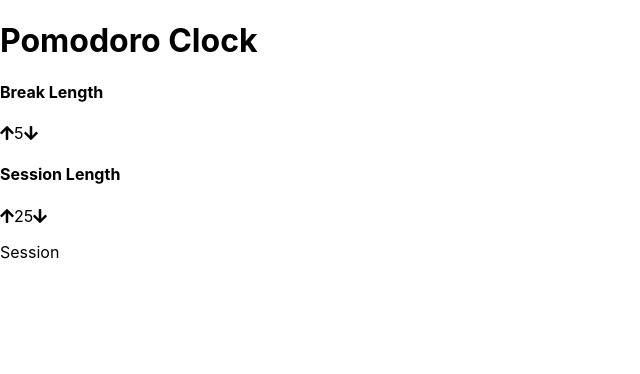
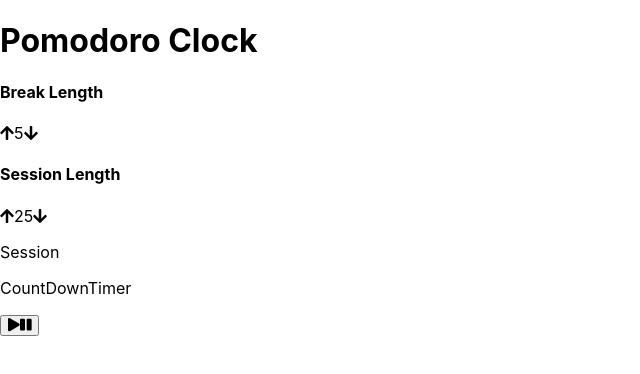
Before and after one commit to rizsyed1/pomodoro-clock, a React (Create React App) app: page / in a window 1280 px wide. Shown: the top 374 px of the page, without its empty margins (0-640 px from the left). Built offline with nearby package versions, Linux system fonts and the light colour scheme.

Commit message:
Added a PlayPauseButton component

```diff
--- a/src/App.js
+++ b/src/App.js
@@ -1,6 +1,8 @@
 import React from 'react';
 import logo from './logo.svg';
 import './App.css';
+import { faPlay, faPause } from '@fortawesome/free-solid-svg-icons';
+import PlayPauseButton from './PlayPauseButton/PlayPauseButton.js';
 import TimeAdjuster from './TimeAdjuster/TimeAdjuster.js'
 import Timer from './Timer/Timer.js'
 
@@ -9,10 +11,22 @@ class App extends React.Component {
     super(props);
     this.state = {
       workTime: 25,
-      restTime: 5
+      restTime: 5,
+      timerWorkTime: 0,
+      timerBreakTime: 0
 
     }
   }
+
+  // workTimeCountDown = () => {
+  //   let minutes, seconds;
+  //   let date = new Date();
+  //   let currentTime = date.getTime()
+  //   let targetTime = currentTime + (this.state.WorkTime * 60000)
+
+
+  //   countdown - with every 1000 second interval, (currentTime + workTime) - (new Date()).getTime()
+  // }
 
   workTimeUpArrowClick = () => {
     this.setState({
@@ -44,7 +58,8 @@ class App extends React.Component {
         <h1>Pomodoro Clock</h1>
         <TimeAdjuster timeAdjusterName='Break Length' downArrowClick={this.restTimeDownArrowClick} upArrowClick={this.restTimeUpArrowClick} time={this.state.restTime} />
         <TimeAdjuster timeAdjusterName='Session Length' downArrowClick={this.workTimeDownArrowClick} upArrowClick={this.workTimeUpArrowClick} time={this.state.workTime} />
-        <Timer />
+        <Timer workTime={this.state.workTime} restTime={this.state.restTime} />
+        <PlayPauseButton play={faPlay} pause={faPause} />
       </>
     )
   }
--- a/src/CountDownTimer/CountDownTimer.js
+++ b/src/CountDownTimer/CountDownTimer.js
@@ -0,0 +1,11 @@
+import React from 'react';
+
+function CountDownTimer({workTime, restTime}) {
+    return (
+        <>
+            <p>CountDownTimer</p>
+        </>
+    )
+}
+
+export default CountDownTimer
--- /dev/null
+++ b/src/PlayPauseButton/PlayPauseButton.js
@@ -0,0 +1,11 @@
+import React from 'react';
+import { FontAwesomeIcon } from '@fortawesome/react-fontawesome';
+
+
+function PlayPauseButton ({play, pause}) {
+    return (
+        <button className='playPauseButton'><FontAwesomeIcon icon={play} /><FontAwesomeIcon icon={pause} /></button>
+    )
+}
+
+export default PlayPauseButton
--- a/src/Timer/Timer.js
+++ b/src/Timer/Timer.js
@@ -1,13 +1,14 @@
 import React from 'react';
-import './Timer.css'
+import './Timer.css';
 import PropTypes from 'prop-types';
+import CountDownTimer from '../CountDownTimer/CountDownTimer.js';
 
-function Timer () {
+function Timer({workTime,restTime}) {
     return (
         <>
             <div className='container'>
                 <p>Session</p>
-                {/*<CountDownTimer />*/}
+                <CountDownTimer workTime={workTime} restTime={restTime}/>
             </div>
         </>
     )
```
Also changed, not shown: src/PlayPause/PlayPause.js (deleted), src/PlayPauseButton/PlayPauseButton.css (added), 2 other files (tests, documents, lock files or other folders).
